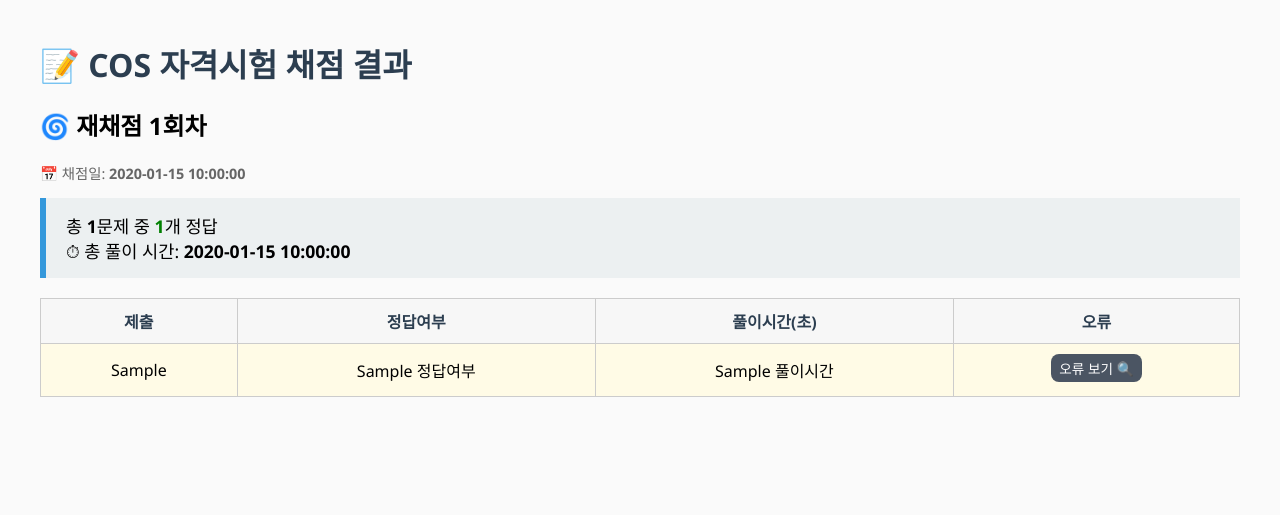
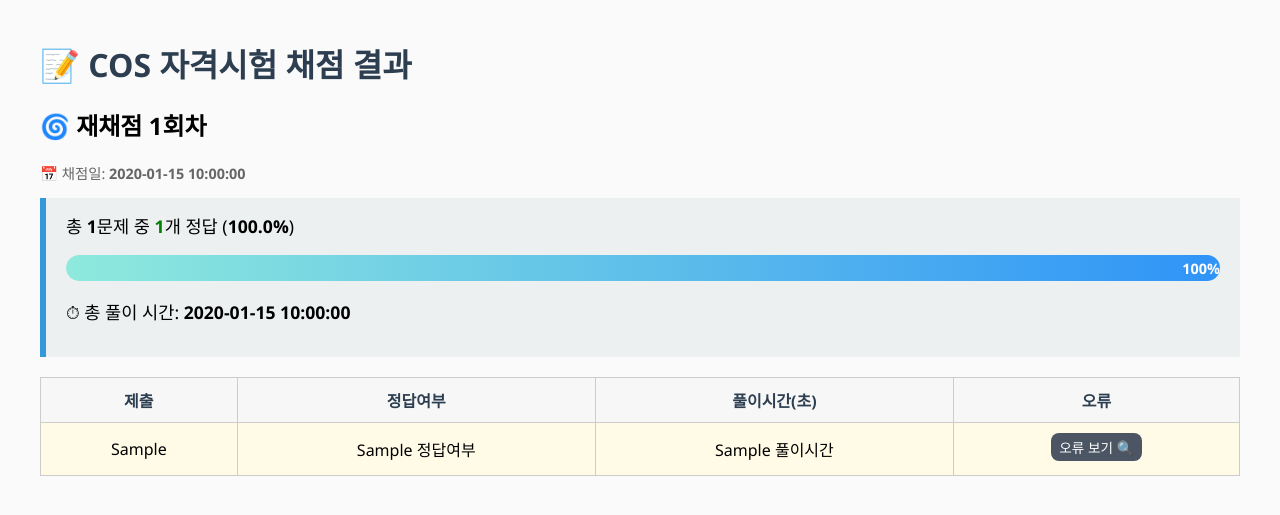
Before and after one commit to sleepyhood/scratch_exam, a Python web app: template src/templates/report_template.html in a window 1280 px wide. Shown: the top 515 px of the page. Run offline with Jinja, Linux system fonts and the light colour scheme; the template is opened without the code that fills it: most values are stand-ins (such as "Sample title", 1, 10 or a date in 2020).

Commit message:
프로그래스바 추가

```diff
--- a/src/grader.py
+++ b/src/grader.py
@@ -7,7 +7,7 @@ import re
 import pprint
 import html
 
-from parser import interpret_block
+from scratch_parser import interpret_block
 
 import re
 
--- a/src/parser.py
+++ b/src/scratch_parser.py
@@ -1041,3 +1041,4 @@ def flatten_blocks(blocks):
         else:
             flattened.append(b)
     return flattened
+ # type: ignore
--- a/src/templates/report_template.html
+++ b/src/templates/report_template.html
@@ -265,6 +265,36 @@
       .error-detail-row td {
         background-color: #fff8e1;
       }
+      .progress-container {
+        width: 100%;
+        background-color: #f1f5f9;
+        border-radius: 16px;
+        height: 26px;
+        position: relative;
+        overflow: hidden;
+        box-shadow: inset 0 1px 2px rgba(0, 0, 0, 0.1);
+      }
+
+      .progress-bar {
+        height: 100%;
+        width: 0;
+
+        border-radius: 16px;
+        display: flex;
+        align-items: center;
+        justify-content: flex-end;
+        padding-right: 8px;
+        transition: width 1.2s ease-in-out;
+        position: relative;
+        font-weight: bold;
+        color: #fff;
+      }
+
+      .progress-label {
+        position: relative;
+        font-size: 0.9rem;
+        white-space: nowrap;
+      }
     </style>
   </head>
   <body>
@@ -278,8 +308,18 @@
 
     <div class="summary-box">
       총 <strong>{{ results|length }}</strong>문제 중
-      <strong style="color: green">{{ correct_count }}</strong>개 정답<br />
-      ⏱ 총 풀이 시간: <strong>{{ total_time_str }} </strong>
+      <strong style="color: green">{{ correct_count }}</strong>개 정답 (<strong
+        >{{ '%0.1f' % (correct_count / results|length * 100) }}%</strong
+      >)
+
+      <p></p>
+      <div class="progress-container">
+        <div class="progress-bar" id="progressBar">
+          <span class="progress-label" id="progressLabel">0%</span>
+        </div>
+      </div>
+      <p />
+      <p>⏱ 총 풀이 시간: <strong>{{ total_time_str }}</strong></p>
     </div>
 
     <table>
@@ -318,6 +358,45 @@
       </tbody>
     </table>
     <script>
+          window.addEventListener('DOMContentLoaded', () => {
+        const bar = document.getElementById('progressBar');
+        const label = document.getElementById('progressLabel');
+
+        const percentage = Math.round({{ (correct_count / results|length * 100) | round(0, 'floor') }});
+        bar.style.width = percentage + '%';
+
+        let current = 0;
+        const target = percentage;
+
+        // 애니메이션 카운터
+        const interval = setInterval(() => {
+          if (current >= target) {
+            clearInterval(interval);
+          } else {
+            current++;
+            label.textContent = current + '%';
+          }
+        }, target > 0 ? 1000 / target : 30); // 0일 경우 대비
+
+        // 색상 그라디언트 적용
+        let gradient = "";
+
+        if (target === 100)
+          gradient = "linear-gradient(to right, rgb(142,234,220), rgb(46,147,248))";
+        else if (target >= 80)
+          gradient = "linear-gradient(to right, rgb(128,240,131), rgb(44,206,190))";
+        else if (target >= 51)
+          gradient = "linear-gradient(to right, rgb(219,234,134), rgb(50,214,58))";
+        else if (target >= 21)
+          gradient = "linear-gradient(to right, rgb(236,219,135), rgb(245,151,35))";
+        else if (target >= 1)
+          gradient = "linear-gradient(to right, rgb(236,167,184), rgb(241,53,35))";
+        else
+          gradient = "gray";
+
+        bar.style.background = gradient;
+      });
+
                           function toggleDetail(button) {
                             const row = button.closest("tr").nextElementSibling;
                             if (!row || !row.classList.contains("error-detail-row")) return;
```
Lines whose indentation alone changed are shown as unchanged.
